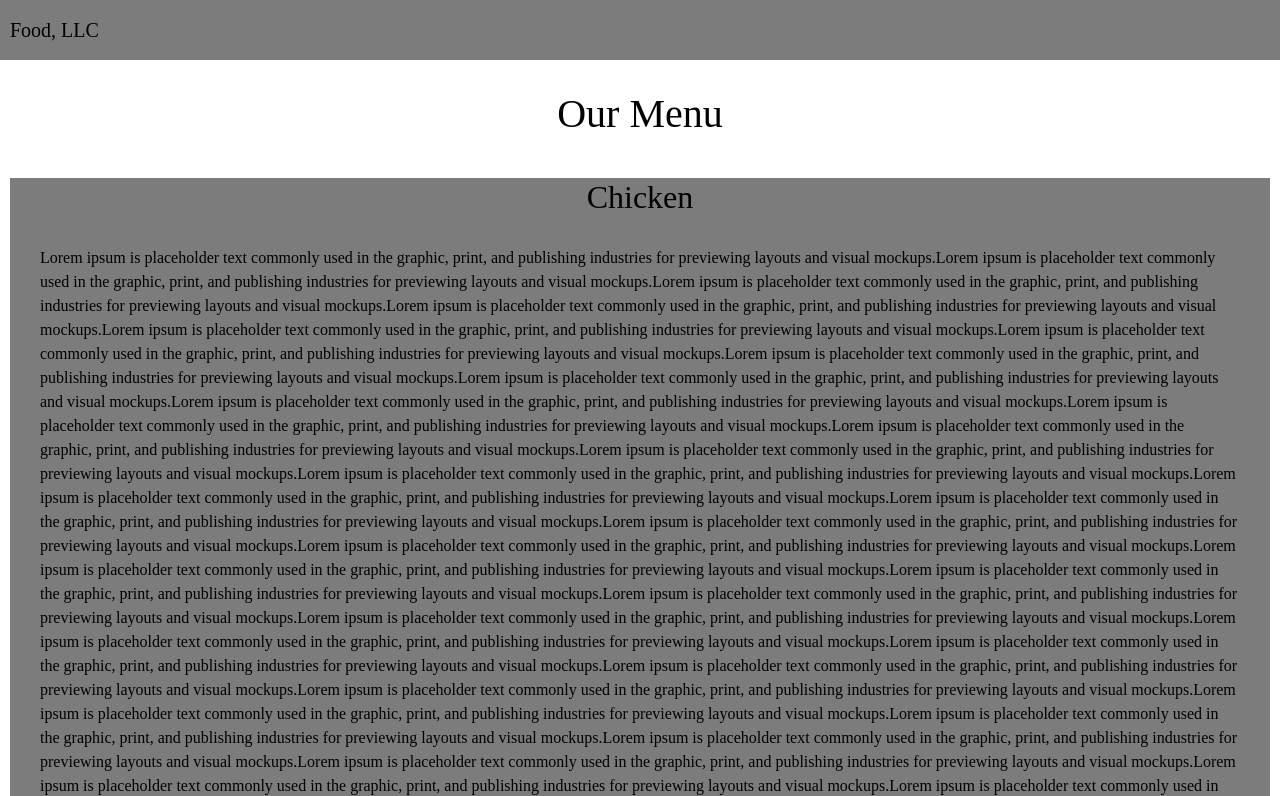
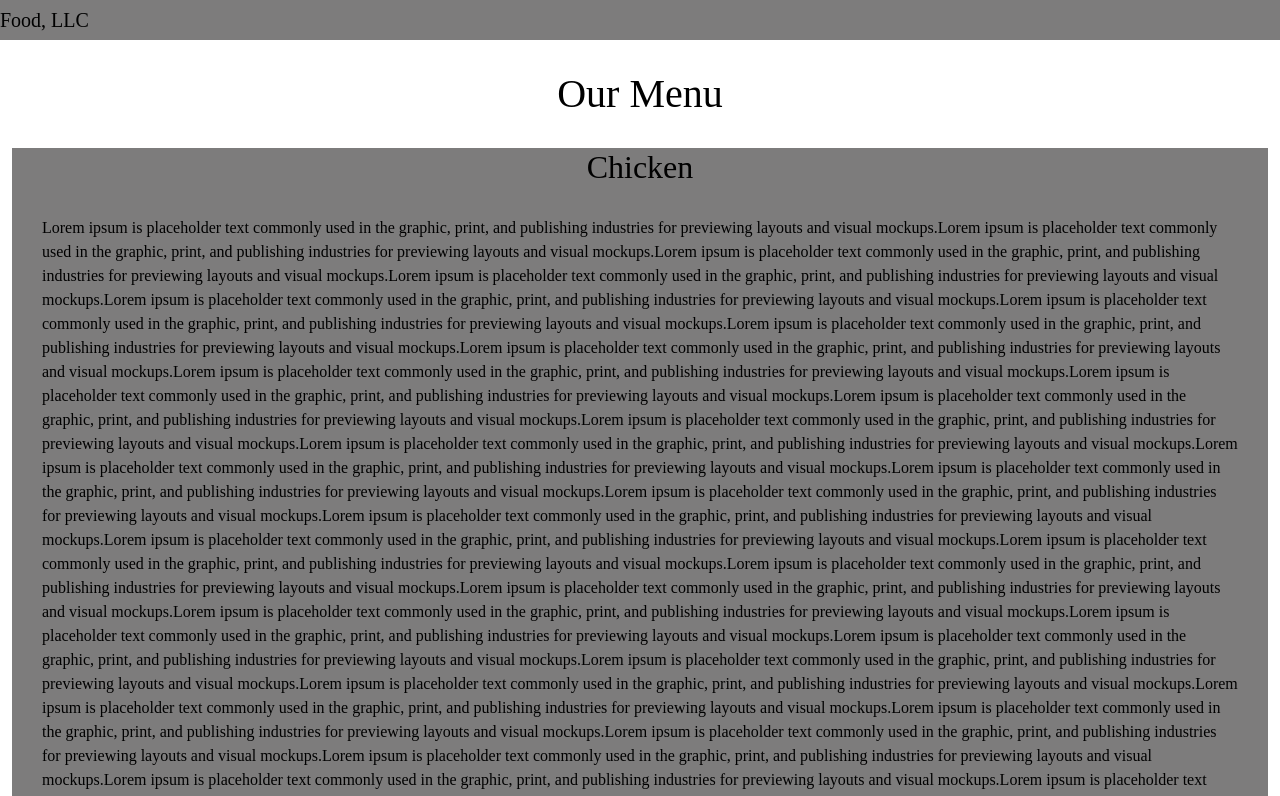
Before and after one commit to Shadrack-Okoth/assignment-three, a plain HTML site: page index.html in a window 1280 px wide. Shown: the top 796 px of the page. Drawn offline with nearby package versions, Linux system fonts and the light colour scheme.

Commit message:
Update module.css

```diff
--- a/module.css
+++ b/module.css
@@ -10,6 +10,15 @@
     padding: 0;
 
 }
+.navbar .container-fluid{
+    --bs-gutter-x: 0rem;
+    --bs-gutter-y: 0;
+    width: 100%;
+    padding-right: calc(var(--bs-gutter-x) * .5);
+    padding-left: calc(var(--bs-gutter-x) * .5);
+    margin-right: auto;
+    margin-left: auto;
+}
 .navbar-toggler {
    line-height: 1;
     background-color: transparent;
@@ -17,11 +26,6 @@
     border-radius: var(--bs-navbar-toggler-border-radius);
     transition: var(--bs-navbar-toggler-transition);
     margin-bottom: 10px;
-}
-
-
-.container-fluid{
-    padding: 10px;
 }
 .navbar-collapse {
     flex-basis: 100%;
@@ -32,10 +36,15 @@
     background-color: coral;
    font-weight: bold;
 }
+.nav-item{
+    display: block;
+    width: 100%;
+}
 .navbar-nav .nav-link.active, .navbar-nav .nav-link.show {
-    color: blue;
+    color: white;
 }
 .navbar-collapse a:hover {
+    background-color:blue;
    color: blue;
 }
 #nav1{
```
